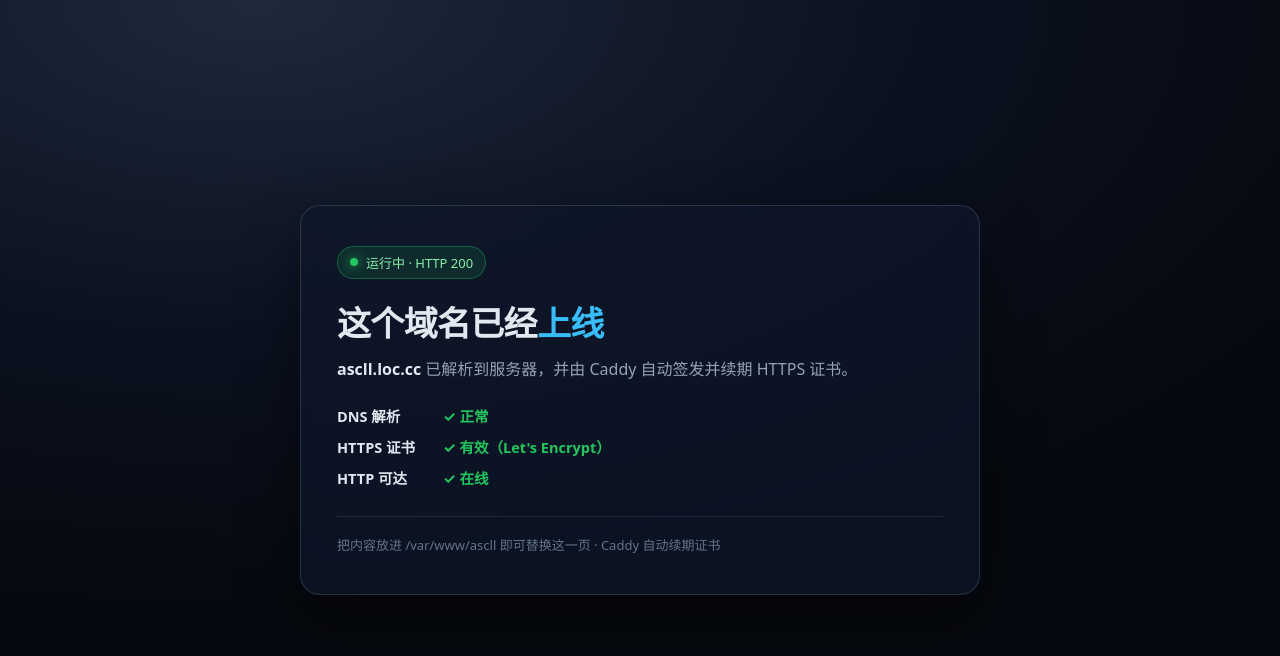
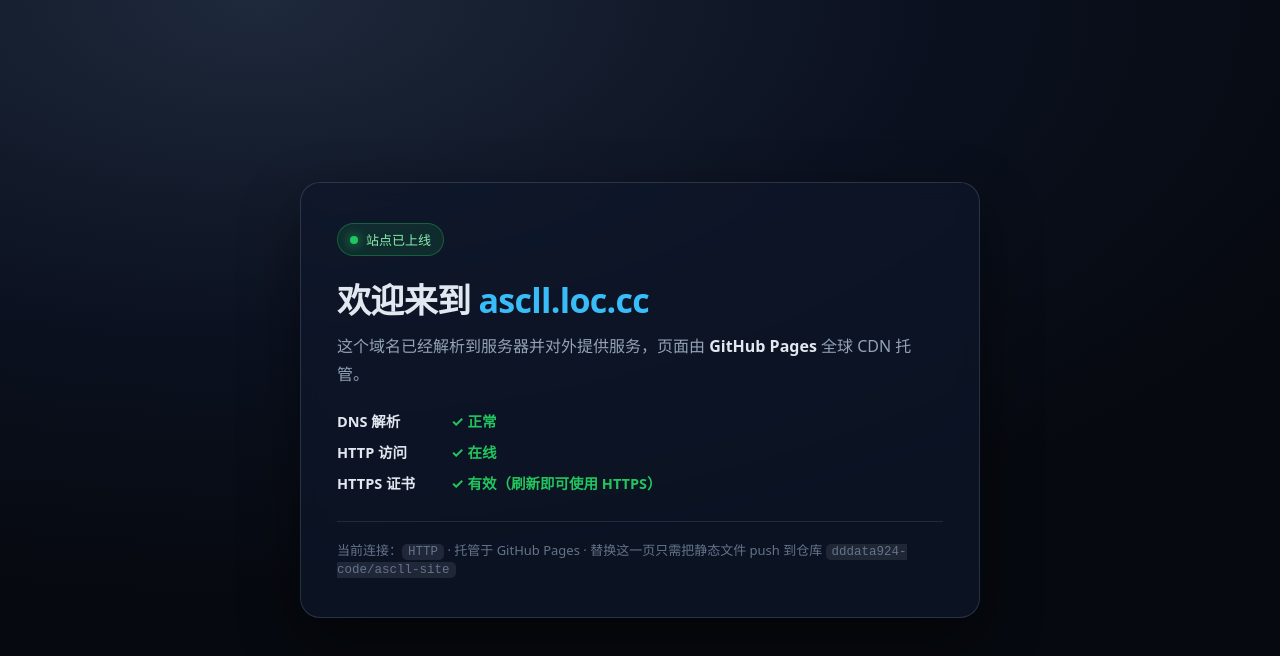
Before and after one commit to dddata924-code/ascll-site, a plain HTML site: page index.html in a window 1280 px wide. Drawn offline with Linux system fonts and the light colour scheme.

Commit message:
landing: accurate status page

```diff
--- a/index.html
+++ b/index.html
@@ -3,7 +3,8 @@
 <head>
 <meta charset="utf-8">
 <meta name="viewport" content="width=device-width, initial-scale=1">
-<title>ascll.loc.cc</title>
+<title>ascll.loc.cc · 已上线</title>
+<meta name="description" content="ascll.loc.cc 已上线，托管于 GitHub Pages。">
 <style>
   :root { color-scheme: light dark; }
   * { box-sizing: border-box; }
@@ -29,22 +30,56 @@
   p { color: #94a3b8; line-height: 1.7; margin: 0 0 6px; }
   ul { margin: 22px 0 0; padding: 0; list-style: none; display: grid; gap: 10px; }
   li { display: flex; gap: 10px; align-items: center; color: #cbd5e1; font-size: 14.5px; }
-  li b { color: #e2e8f0; font-weight: 600; min-width: 96px; }
+  li b { color: #e2e8f0; font-weight: 600; min-width: 104px; }
   .ok { color: #22c55e; font-weight: 700; }
+  .wait { color: #fbbf24; font-weight: 700; }
+  .muted { color: #64748b; }
   footer { margin-top: 28px; padding-top: 18px; border-top: 1px solid rgba(148,163,184,.16); font-size: 13px; color: #64748b; }
+  code { background: rgba(148,163,184,.14); padding: 1px 6px; border-radius: 5px; font-size: 12.5px; }
 </style>
 </head>
 <body>
   <main class="card">
-    <span class="badge"><span class="dot"></span>运行中 · HTTP 200</span>
-    <h1>这个域名已经<span class="domain">上线</span></h1>
-    <p><b style="color:#e2e8f0">ascll.loc.cc</b> 已解析到服务器，并由 Caddy 自动签发并续期 HTTPS 证书。</p>
+    <span class="badge"><span class="dot"></span><span id="badge">站点已上线</span></span>
+    <h1>欢迎来到 <span class="domain">ascll.loc.cc</span></h1>
+    <p>这个域名已经解析到服务器并对外提供服务，页面由 <b style="color:#e2e8f0">GitHub Pages</b> 全球 CDN 托管。</p>
     <ul>
       <li><b>DNS 解析</b><span class="ok">✓ 正常</span></li>
-      <li><b>HTTPS 证书</b><span class="ok">✓ 有效（Let's Encrypt）</span></li>
-      <li><b>HTTP 可达</b><span class="ok">✓ 在线</span></li>
+      <li><b>HTTP 访问</b><span class="ok">✓ 在线</span></li>
+      <li><b>HTTPS 证书</b><span id="ssl" class="muted">检测中…</span></li>
     </ul>
-    <footer>把内容放进 /var/www/ascll 即可替换这一页 · Caddy 自动续期证书</footer>
+    <footer>
+      当前连接：<code id="proto">—</code> · 托管于 GitHub Pages ·
+      替换这一页只需把静态文件 push 到仓库 <code>dddata924-code/ascll-site</code>
+    </footer>
   </main>
+<script>
+  (function () {
+    var proto = document.getElementById('proto');
+    var ssl = document.getElementById('ssl');
+    proto.textContent = location.protocol.replace(':', '').toUpperCase();
+    function setSsl(ok) {
+      if (ok) {
+        ssl.className = 'ok';
+        ssl.textContent = '✓ 有效';
+      } else {
+        ssl.className = 'wait';
+        ssl.textContent = '⏳ 签发中（Let\u2019s Encrypt 限额排队）';
+      }
+    }
+    if (location.protocol === 'https:' && window.isSecureContext) {
+      setSsl(true);
+    } else {
+      setSsl(false);
+      // 静默探测 https 是否已经可用，可用则提示刷新
+      fetch('https://' + location.hostname + '/', { mode: 'no-cors', cache: 'no-store' })
+        .then(function () {
+          ssl.className = 'ok';
+          ssl.textContent = '✓ 有效（刷新即可使用 HTTPS）';
+        })
+        .catch(function () {});
+    }
+  })();
+</script>
 </body>
 </html>
```
